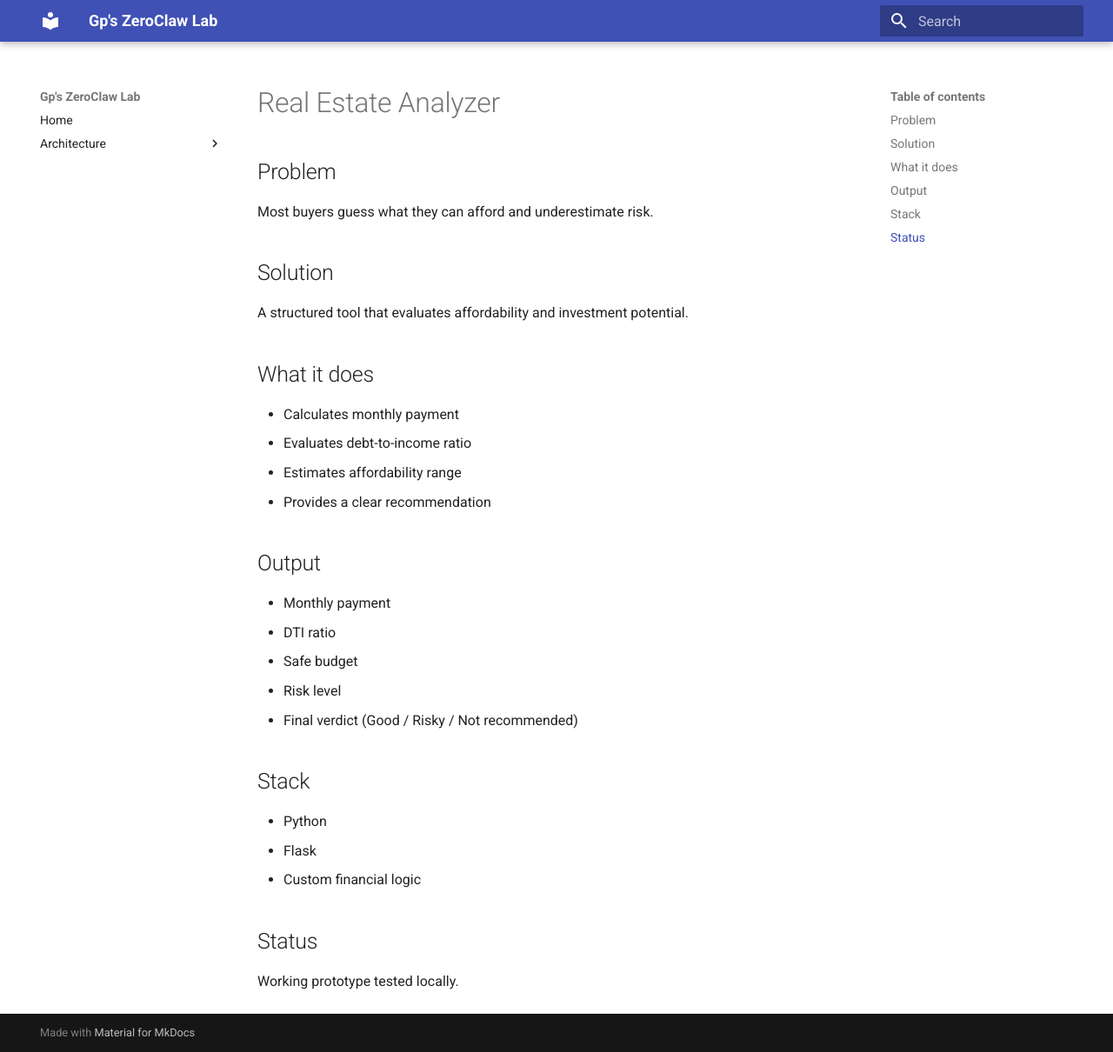
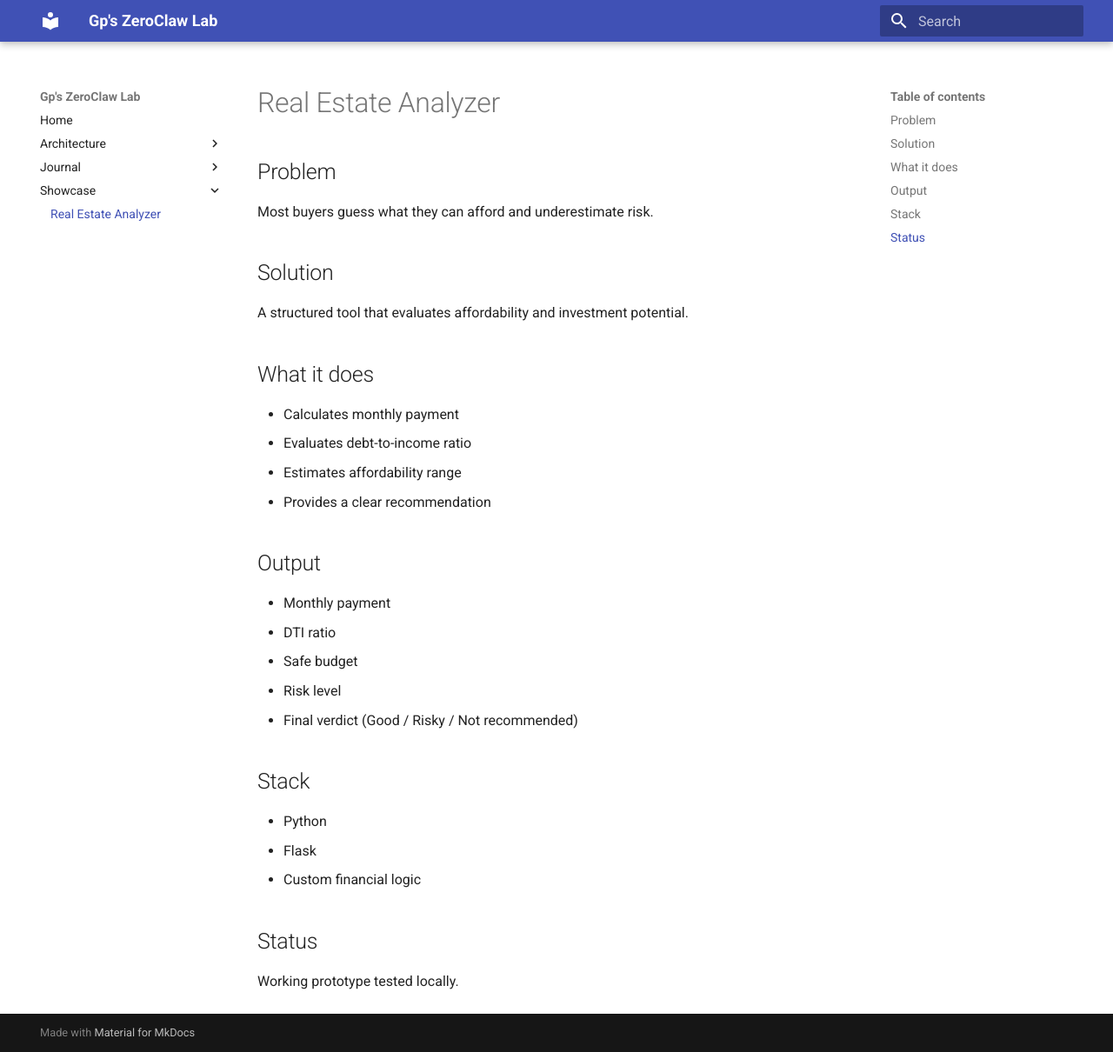
Before and after one commit to GIJIRPOX26/my-zeroclaw-agents, an MkDocs documentation site: the page built from docs/04-Showcase/real-estate-tool.md, in a window 1280 px wide and 1210 px high. Shown: the whole window at 87% size. Built offline with MkDocs 1.6.1 and Material for MkDocs 9.7.7, drawn with Linux system fonts in a browser that asks for light colours.

Commit message:
Update mkdocs.yml

```diff
--- a/mkdocs.yml
+++ b/mkdocs.yml
@@ -11,3 +11,7 @@ nav:
       - Skills: 02-Agents/Nova/SKILL.md
       - User: 02-Agents/Nova/USER.md
       - Style: 02-Agents/Nova/STYLE.md
+  - Journal:
+      - Week 3 Lessons: 03-Journal/week3-lessons.md
+  - Showcase:
+      - Real Estate Analyzer: 04-Showcase/real-estate-tool.md
```
